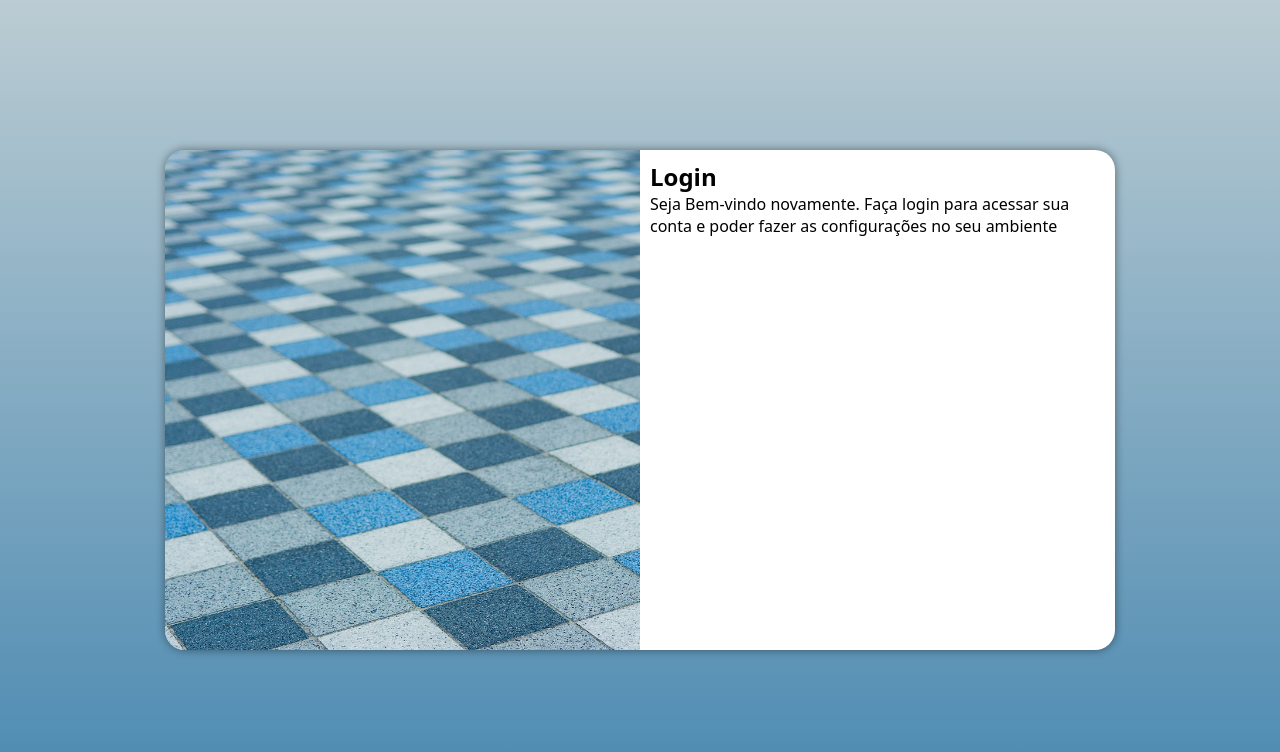
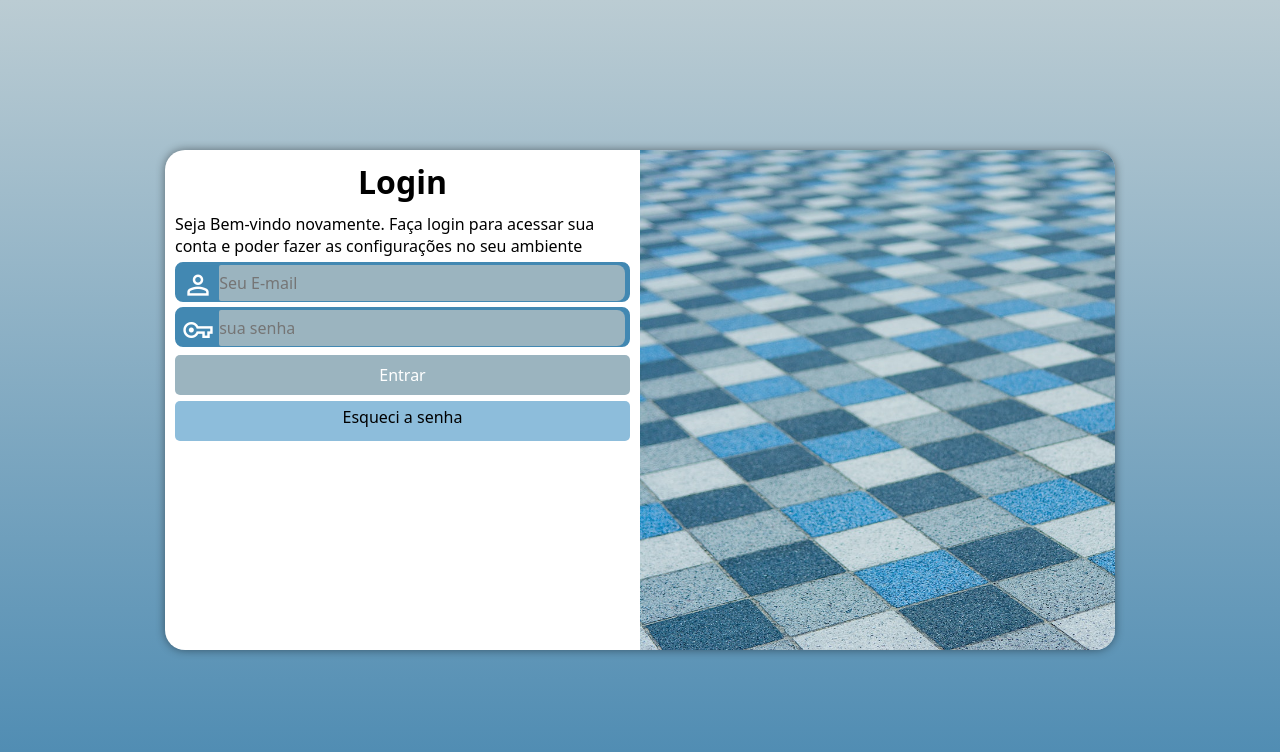
Before and after one commit to vitorhaag/projeto-login, a plain HTML site: page index.html in a window 1280 px wide. Drawn offline with nearby package versions, Linux system fonts and the light colour scheme.

Commit message:
pagina login

```diff
--- a/index.html
+++ b/index.html
@@ -3,6 +3,7 @@
 <head>
     <meta charset="UTF-8">
     <meta name="viewport" content="width=device-width, initial-scale=1.0">
+    <link href="https://fonts.googleapis.com/css2?family=Material+Symbols+Outlined" rel="stylesheet" />
     <link rel="stylesheet" href="style.css">
     <link rel="stylesheet" href="mediaquery.css">
     <title>Document</title>
@@ -16,7 +17,21 @@
             <div id="formulario">
                 <h1>Login</h1>
                 <p>Seja Bem-vindo novamente. Faça login para acessar sua conta e poder fazer as configurações no seu ambiente</p>
-                <form action="login.php" method="post">
+                <form action="login.php" method="post" autocomplete="on">
+                    <div class="campo">
+                        <span class="material-symbols-outlined">person</span>
+                        <input type="email" name="login" id="ilogin" placeholder="Seu E-mail" autocomplete="email" required maxlength="30">
+                         <label for="ilogin">Login</label>
+                    </div>
+                    <div class="campo">
+                        <span class="material-symbols-outlined">vpn_key</span>
+                        <input type="password" name="senha" id="isenha" placeholder="sua senha" autocomplete="current-password" required minlength="8" maxlength="20">
+                        <label for="isenha">Senha</label>
+                    </div>
+                    <input type="submit" value="Entrar">
+                    <a href="esqueci.html" class="botao">
+                        Esqueci a senha
+                    </a>
 
                 </form>
             </div>
--- a/mediaquery.css
+++ b/mediaquery.css
@@ -17,6 +17,13 @@
             float: right;
             width: 70%;
     }
+    div#formulario > h1{
+        font-size: 2em;
+    }
+
+div#formulario > p{
+    font-size: 1em;
+  }
 
 }
 
@@ -29,13 +36,20 @@
         width: 950px;
     }
     section#login > div#imagem{
-        float: left;
+        float: right;
         width: 50%;
         height: 100%;
     }
 
     section#login > div#formulario{
-        float: right;
+        float: left;
         width: 50%;
     }
+        div#formulario > h1{
+            font-size: 2em;
+        }
+
+    div#formulario > p{
+        font-size: 1em;
+      }
 }
--- a/style.css
+++ b/style.css
@@ -36,13 +36,13 @@ columbia-blue: #BBCCD3ff;
     position: absolute;
     top: 50%;
     left: 50%;
-    transform: translate(-50%, -50%);
+
     overflow: hidden;
     box-shadow: 0px 0px 10px rgba(0, 0, 0, 0.452);
 
     transition: width 0.6s, height 0.6s;
     transition-timing-function: ease;
-
+    transform: translate(-50%, -50%);
  }
 
  section#login > div#imagem {
@@ -59,3 +59,94 @@ columbia-blue: #BBCCD3ff;
     padding: 10px;
 
  }
+
+ div#formulario > h1{
+   text-align: center;
+   margin-bottom: 10px;
+
+ }
+
+ div#formulario > p{
+   font-size: 0.8em;
+ }
+
+ .campo{
+   background-color: #4288B2ff;
+   width: 100%;
+   display: block;
+   height: 40px;
+   border: 2px solid  #4288B2ff;
+   border-radius: 8px;
+   margin: 5px 0px;
+ }
+
+ div.campo > label {
+      display: none;
+ }
+
+ div.campo > span{
+   color: white;
+   /* background-color: black; */
+   font-size: 2em;
+   width: 40px;
+   padding: 5px;
+
+ }
+
+ div.campo > input{
+   background-color: #9BB4BFff;
+   font-size: 1em;
+   width: calc(100% - 45px);
+   height: 100%;
+
+   border: 0px;
+   border-radius: 2px 8px 8px 2px;
+   transform: translate(-2px, -12px);
+ }
+
+   div.campo > input:focus-within{
+      background-color: white;
+      border: none
+
+   }
+
+
+
+ form > input[type=submit]{
+   display: block;
+   font-size: 1em;
+   width: 100%;
+   height: 40px;
+   background-color: #9BB4BFff;
+   color: white;
+   border: none;
+   border-radius: 5px;
+   margin-top: 8px;
+   cursor: pointer;
+ }
+
+ form > input[type=submit]:hover{
+      background-color: #67A2C7ff;
+ }
+
+ form > a.botao{
+   display: block;
+   text-align: center;
+   font-size: 1em;
+
+   width: 100%;
+   height: 40px;
+   padding: 5px;
+   margin-top: 6px;
+   background-color: rgb(141, 189, 219) ;
+   color: black;
+   border: 1px thin #4288B2ff;
+   border-radius: 5px;
+   text-decoration: none;
+ }
+
+ form > a.botao:hover{
+   background-color: white;
+   border: 1px solid #4288B2ff;
+
+ }
```
